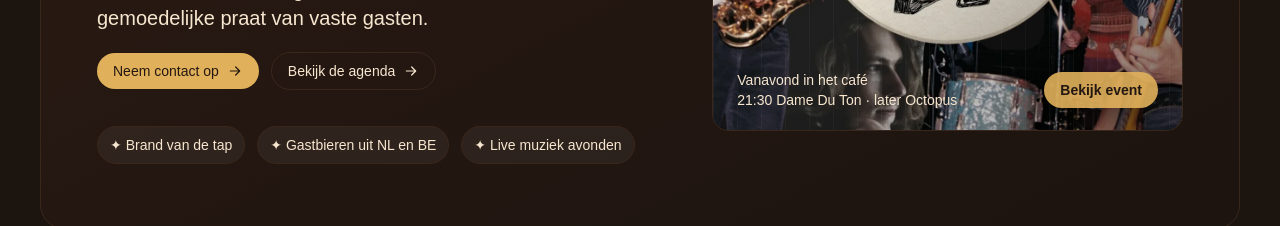
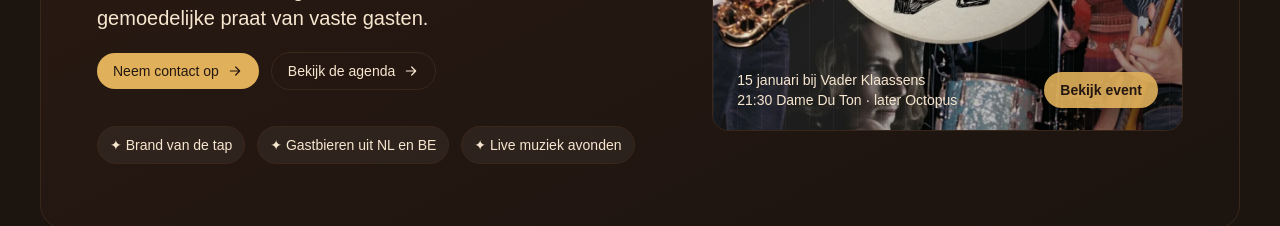
Before and after one commit to gijs-ve/projectVk, a Next.js app in the folder client/: page / in a window 1280 px wide. Shown: the part 534-760 px from the top of the page. Built offline with nearby package versions, Linux system fonts and the light colour scheme.

Commit message:
fix: time

```diff
--- a/client/app/content/site.ts
+++ b/client/app/content/site.ts
@@ -26,7 +26,7 @@ const translations: Record<Locale, SiteContent> = {
         "Live music nights",
       ],
       tonight: {
-        label: "Tonight at the pub",
+        label: "15 January at Vader Klaassens",
         value: "21:30 Dame Du Ton · later Octopus",
         pill: "Event page",
       },
@@ -110,7 +110,7 @@ const translations: Record<Locale, SiteContent> = {
         "Live muziek avonden",
       ],
       tonight: {
-        label: "Vanavond in het café",
+        label: "15 januari bij Vader Klaassens",
         value: "21:30 Dame Du Ton · later Octopus",
         pill: "Bekijk event",
       },
```
